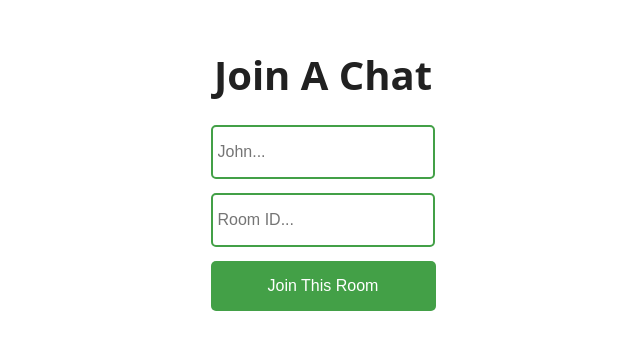
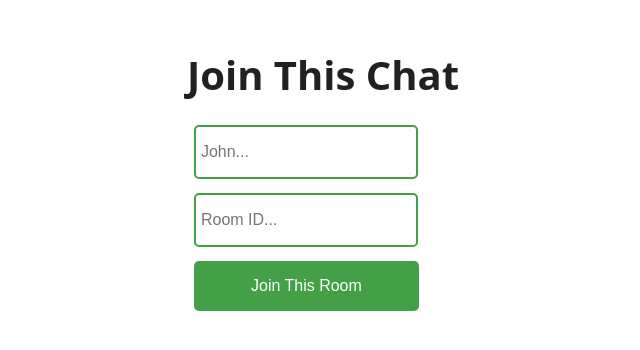
Before and after one commit to j-masuma/chat-app, a React (Create React App) app: page / in a window 1280 px wide. Shown: the part 238-588 px from the top of the page, without its empty margins (317-957 px from the left). Built offline with nearby package versions, Linux system fonts and the light colour scheme; no server answers.

Commit message:
added headings

```diff
--- a/src/App.js
+++ b/src/App.js
@@ -21,7 +21,7 @@ function App() {
     <div className="App">
       {!showChat ? (
         <div className="joinChatContainer">
-          <h3>Join A Chat</h3>
+          <h3>Join This Chat</h3>
           <input
             type="text"
             placeholder="John..."
```
